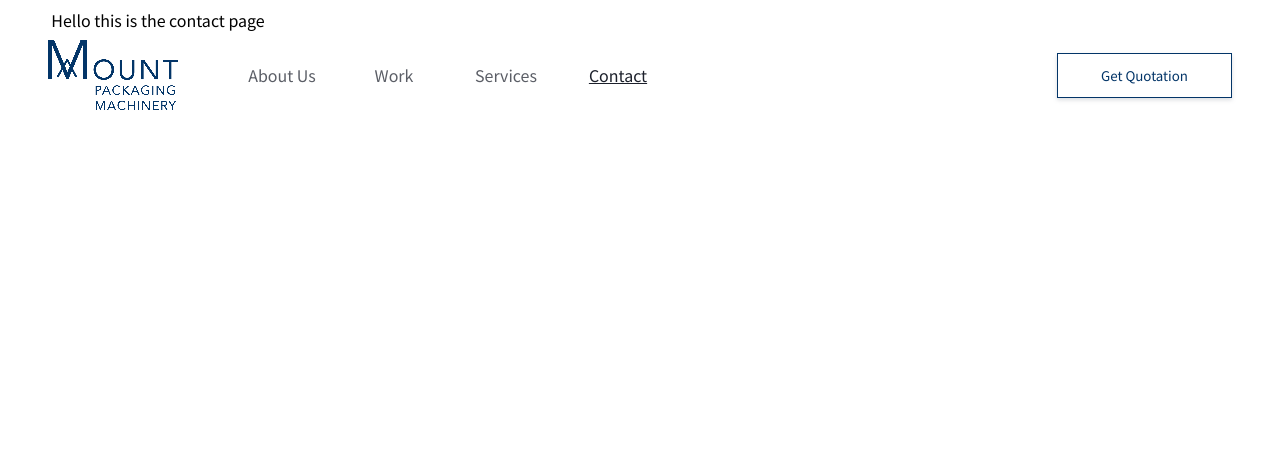
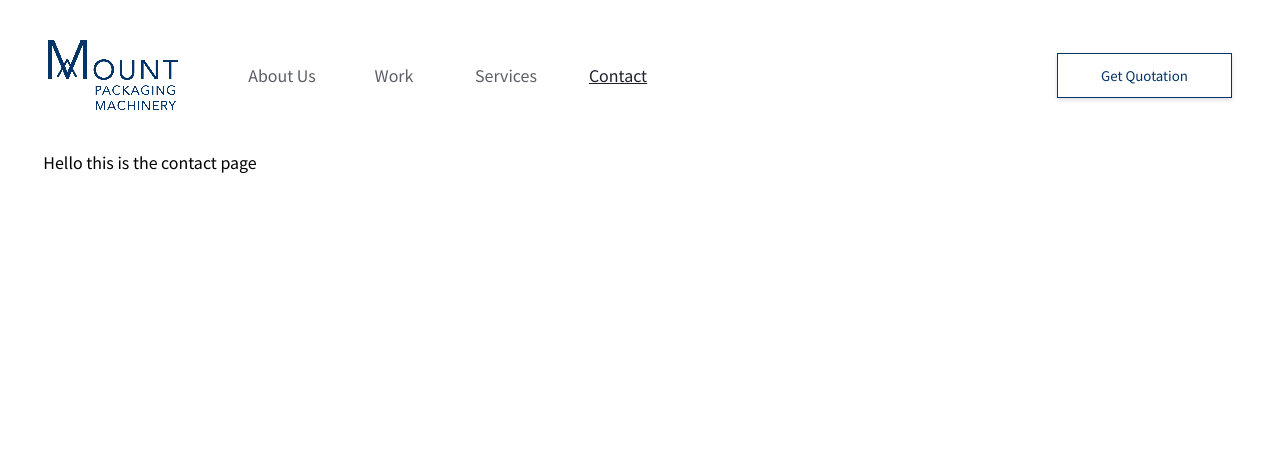
Before and after one commit to pkestikar/mountPackaging, a React app: page /contact in a window 1280 px wide. Built offline with nearby package versions, Linux system fonts and the light colour scheme; no server answers.

Commit message:
added a wrapper to the router with max-width

```diff
--- a/app/App.js
+++ b/app/App.js
@@ -14,17 +14,17 @@ import TopBar from 'Components/TopBar';
 const App = () => {
     return (
         <Router>
-            <div className="mp--main-container">
-
-            </div>
-
             <TopBar />
 
-            <Switch>
-                <Route component={AboutUsPage} path={'/about-us/'} />
-                <Route component={ContactPage} path={'/contact/'} />
-                <Route component={HomePage} path={'/'} />
-            </Switch>
+            <div className="mp--main-container">
+                <div className="mp--main-container--inner">
+                    <Switch>
+                        <Route component={AboutUsPage} path={'/about-us/'} />
+                        <Route component={ContactPage} path={'/contact/'} />
+                        <Route component={HomePage} path={'/'} />
+                    </Switch>
+                </div>
+            </div>
         </Router>
     )
 };
--- a/app/components/TopBar/style.scss
+++ b/app/components/TopBar/style.scss
@@ -5,7 +5,7 @@
   position: fixed;
   top: 0;
   left: 0;
-  height: 150px;
+  height: $top-bar-offset-height__large;
   background: transparent;
   &--inner {
     max-width: $site-max-width;
--- a/app/pages/HomePage/index.js
+++ b/app/pages/HomePage/index.js
@@ -3,9 +3,9 @@ import React from 'react';
 const HomePage = (props) => {
     return (
         <div className="mp--homepage-container">
-            {/*<div style={{ height: '300px', width: '300px', textAlign: 'center' }}>*/}
-                {/**/}
-            {/*</div>*/}
+            <div style={{ height: '300px', width: '300px', textAlign: 'center' }}>
+                This is the home page
+            </div>
         </div>
     )
 };
--- a/app/scss/global_styles.scss
+++ b/app/scss/global_styles.scss
@@ -1,3 +1,14 @@
 body {
   font-family: $site-font-family;
+  margin: 0;
 }
+
+.mp--main-container {
+  padding-top: 150px;
+  display: flex;
+  justify-content: center;
+  &--inner {
+    width: 100%;
+    max-width: $site-max-width;
+  }
+}
--- a/app/scss/vars.scss
+++ b/app/scss/vars.scss
@@ -6,3 +6,5 @@
 
 $site-max-width: 1440px;
 $site-font-family: 'Noto Sans JP', sans-serif;
+
+$top-bar-offset-height__large: 150px;
```
Also changed, not shown: dist/app.css, 1 other file.
